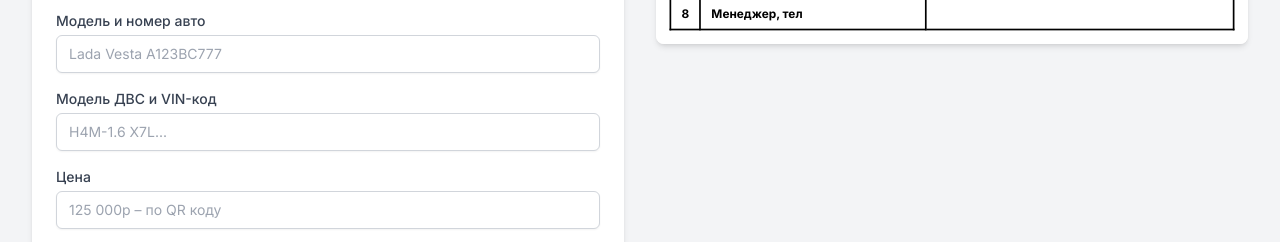
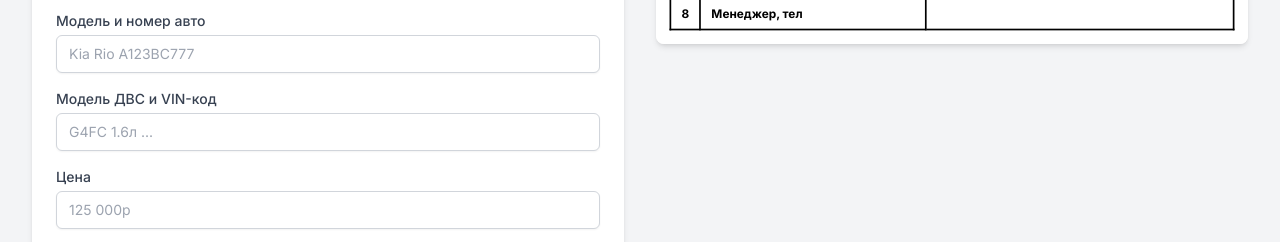
Before and after one commit to ryangranville7-ai/generatorZayavok, a plain HTML site: page index.html in a window 1280 px wide. Shown: the part 423-665 px from the top of the page. Drawn offline with nearby package versions, Linux system fonts and the light colour scheme.

Commit message:
index.html

```diff
--- a/index.html
+++ b/index.html
@@ -109,15 +109,15 @@
                     </div>
                     <div>
                         <label for="car_model" class="block text-sm font-medium text-gray-700">Модель и номер авто</label>
-                        <input type="text" id="car_model" value="" placeholder="Lada Vesta A123BC777" class="mt-1 block w-full px-3 py-2 bg-white border border-gray-300 rounded-md shadow-sm focus:outline-none focus:ring-indigo-500 focus:border-indigo-500 sm:text-sm">
+                        <input type="text" id="car_model" value="" placeholder="Kia Rio A123BC777" class="mt-1 block w-full px-3 py-2 bg-white border border-gray-300 rounded-md shadow-sm focus:outline-none focus:ring-indigo-500 focus:border-indigo-500 sm:text-sm">
                     </div>
                     <div>
                         <label for="engine_vin" class="block text-sm font-medium text-gray-700">Модель ДВС и VIN-код</label>
-                        <input type="text" id="engine_vin" value="" placeholder="H4M-1.6 X7L..." class="mt-1 block w-full px-3 py-2 bg-white border border-gray-300 rounded-md shadow-sm focus:outline-none focus:ring-indigo-500 focus:border-indigo-500 sm:text-sm">
+                        <input type="text" id="engine_vin" value="" placeholder="G4FC 1.6л ..." class="mt-1 block w-full px-3 py-2 bg-white border border-gray-300 rounded-md shadow-sm focus:outline-none focus:ring-indigo-500 focus:border-indigo-500 sm:text-sm">
                     </div>
                      <div>
                         <label for="price" class="block text-sm font-medium text-gray-700">Цена</label>
-                        <input type="text" id="price" value="" placeholder="125 000р – по QR коду" class="mt-1 block w-full px-3 py-2 bg-white border border-gray-300 rounded-md shadow-sm focus:outline-none focus:ring-indigo-500 focus:border-indigo-500 sm:text-sm">
+                        <input type="text" id="price" value="" placeholder="125 000р" class="mt-1 block w-full px-3 py-2 bg-white border border-gray-300 rounded-md shadow-sm focus:outline-none focus:ring-indigo-500 focus:border-indigo-500 sm:text-sm">
                     </div>
                     <div>
                         <label for="comments" class="block text-sm font-medium text-gray-700">Комментарии</label>
```
